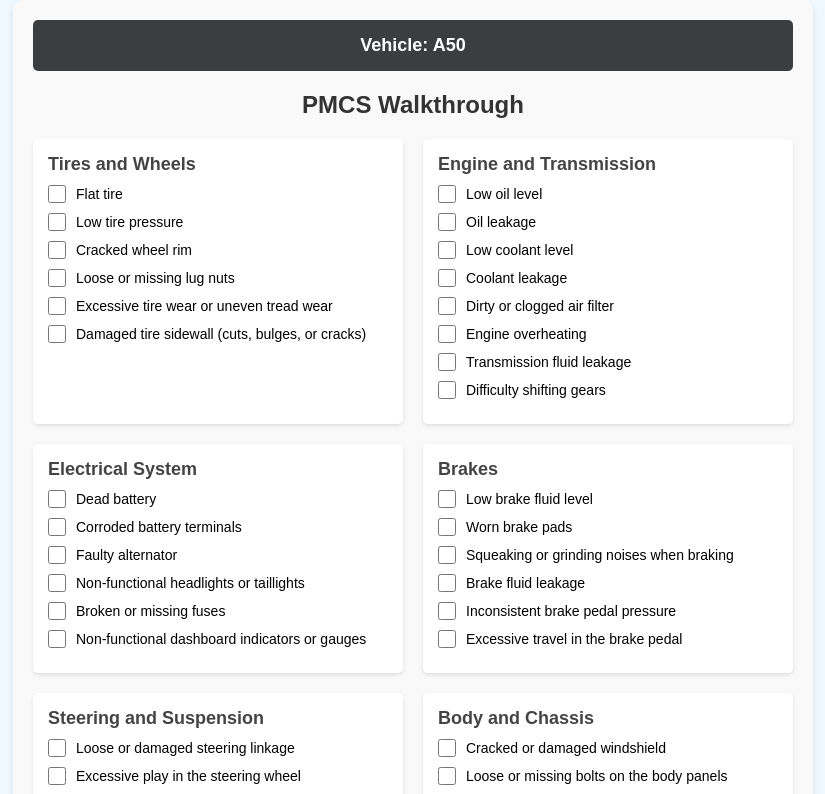
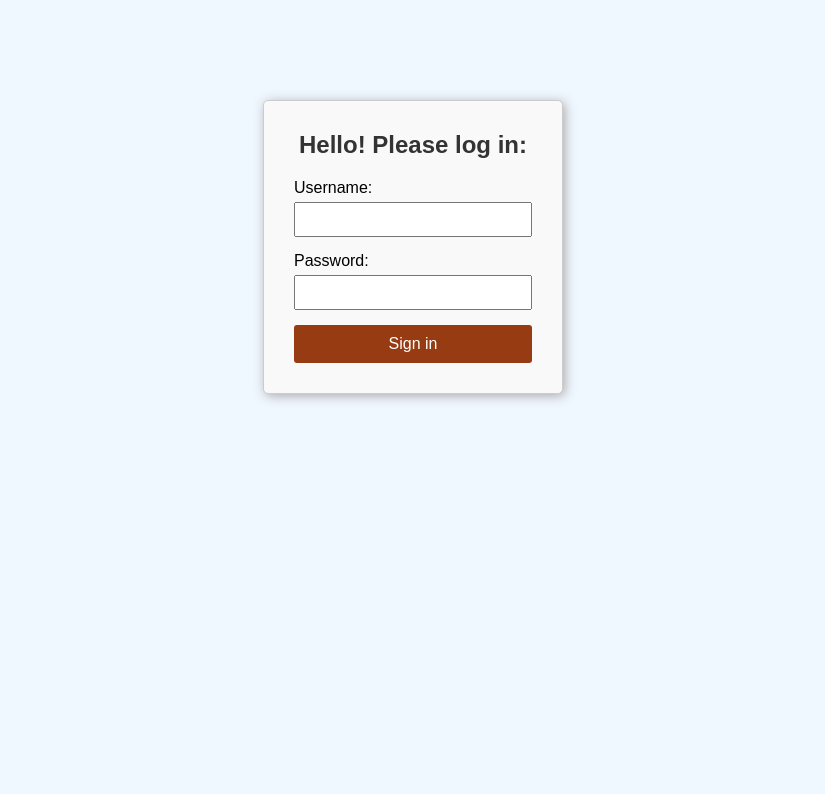
Before and after one commit to joelcave42/PD-JIC4312, a React (Vite) app in the folder client/: page / in a window 1280 px wide. Shown: the top 794 px of the page, without its empty margins (227-1052 px from the left). Built offline with nearby package versions, Linux system fonts and the light colour scheme; no server answers.

Commit message:
Login Page UI
Implemented the login page, along with a sign out button once users are logged in.

```diff
--- a/client/src/App.jsx
+++ b/client/src/App.jsx
@@ -1,18 +1,55 @@
 import { useState } from "react";
 import { FaultSubmissionForm, FaultList } from "./components";
 import { ToastContainer, toast } from 'react-toastify';
+import LoginPage from "./components/LoginPage";
 
 
 function App() {
   const [ currentUpdatePerson, setCurrentUpdatePerson ] = useState(0);
+  const [isLoggedIn, setIsLoggedIn] = useState(false);
+  const handleLogin = () => {
+    setIsLoggedIn(true);
+  };
+  const handleLogout = () => {
+    setIsLoggedIn(false);
+  };
 
-  return (
-    <div className="container-main">
-      <FaultSubmissionForm currentUpdatePerson={currentUpdatePerson} setCurrentUpdatePerson={setCurrentUpdatePerson} />
-      <FaultList currentUpdatePerson={currentUpdatePerson} setCurrentUpdatePerson={setCurrentUpdatePerson} />
-      <ToastContainer position='top-center' />
-    </div>
-  )
+  if (isLoggedIn == false) {
+    return(
+      <div className="container-main">
+        <LoginPage onLogin={handleLogin}/>
+        <ToastContainer position='top-center' />
+      </div>
+    );
+  } else {
+    return (
+      <div className="container-main" >
+        <div style={{
+          position:'absolute',
+          top:'10px',
+          right:'25px',
+        }}>
+        <button
+          style={{
+            background: '#973c12',
+            color:'white',
+            padding:'10px 20px',
+            borderRadius: '3px',
+            border:'none',
+            cursor:'pointer',
+            margin:'10px 0'
+          }}
+          onClick={handleLogout}
+        >
+          Sign Out
+        </button>
+        </div>
+        <FaultSubmissionForm />
+        <FaultList />
+        <ToastContainer position='top-center' />
+      </div>
+    );
+  }
 }
 
 
--- /dev/null
+++ b/client/src/components/LoginPage.jsx
@@ -0,0 +1,47 @@
+// LoginPage.jsx
+import React, { useState } from 'react';
+import '../styles/LoginPage.css';
+
+function LoginPage({onLogin}) {
+  const [username, setUsername] = useState('');
+  const [password, setPassword] = useState('');
+
+  const handleSubmit = (e) => {
+    e.preventDefault();
+    console.log('Username:', username);
+    console.log('Password:', password);
+    onLogin();
+  };
+
+  return (
+    <div className="login-container">
+      <h2>Hello! Please log in:</h2>
+      <form onSubmit={handleSubmit}>
+        <div className="form-group">
+          <label htmlFor="username">Username:</label>
+          <input
+            type="text"
+            id="username"
+            value={username}
+            onChange={(e) => setUsername(e.target.value)}
+            required
+          />
+        </div>
+
+        <div className="form-group">
+          <label htmlFor="password">Password:</label>
+          <input
+            type="password"
+            id="password"
+            value={password}
+            onChange={(e) => setPassword(e.target.value)}
+            required
+          />
+        </div>
+        <button type="submit">Sign in</button>
+      </form>
+    </div>
+  );
+}
+
+export default LoginPage;
--- /dev/null
+++ b/client/src/styles/LoginPage.css
@@ -0,0 +1,45 @@
+/* src/Login.css */
+.login-container {
+    width: 300px;
+    margin: 100px auto;
+    padding: 30px;
+    border: 1px solid #ccc;
+    border-radius: 5px;
+    box-shadow: 2px 2px 12px #aaa;
+    background-color: #f9f9f9;
+}
+
+.login-container h2 {
+    text-align: center;
+    margin-bottom: 20px;
+}
+
+.form-group {
+    margin-bottom: 15px;
+}
+
+.form-group label {
+    display: block;
+    margin-bottom: 5px;
+}
+
+.form-group input {
+    width: 100%;
+    padding: 8px;
+    box-sizing: border-box;
+}
+
+button {
+    width: 100%;
+    padding: 10px;
+    background-color: #973c12;
+    border: none;
+    color: white;
+    font-size: 16px;
+    cursor: pointer;
+    border-radius: 3px;
+}
+
+button:hover {
+    background-color: #0056b3;
+}
```
